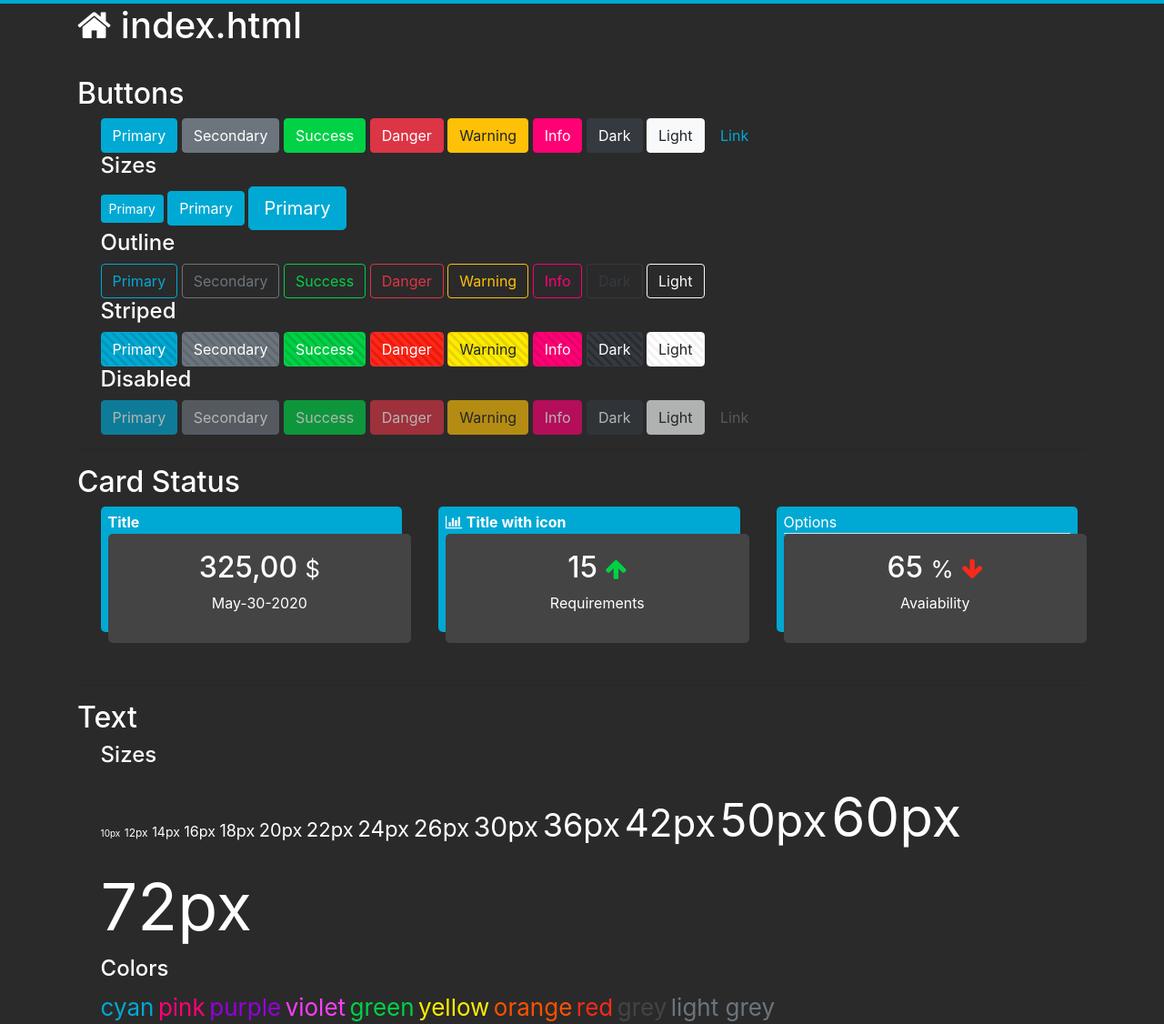
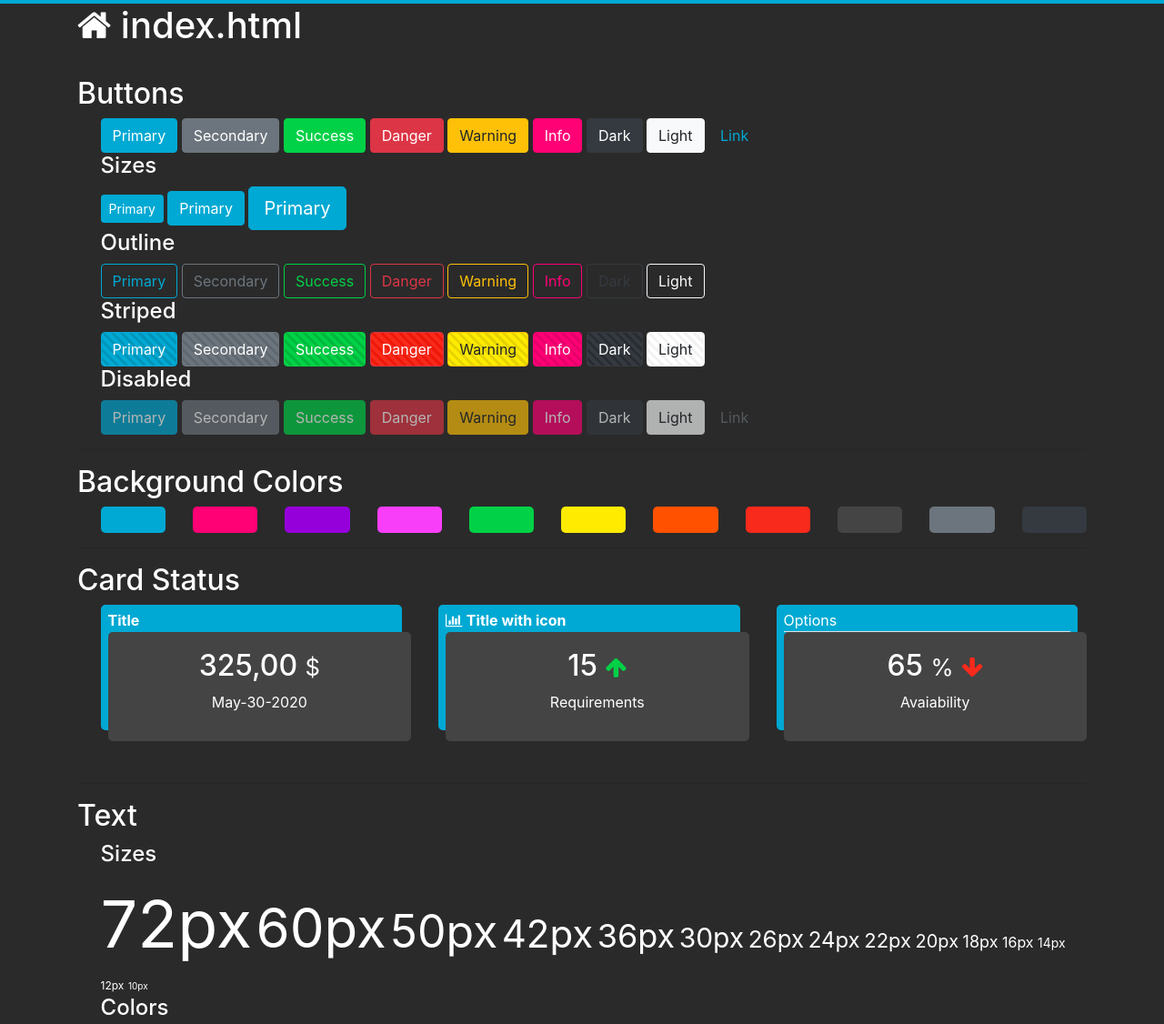
Before and after one commit to elixneto/ConscientStyle, a website: page src/index.html in a window 1280 px wide. Shown: the top 1126 px of the page at 91% size. Drawn offline with Linux system fonts and the light colour scheme.

Commit message:
background colors & reordering

```diff
--- a/src/index.html
+++ b/src/index.html
@@ -74,6 +74,69 @@
             <button class="btn btn-link" disabled>Link</button>
         </div>
 
+    </section>
+    <hr />
+
+    <section>
+        <h2>Background Colors</h2>
+
+        <div class="row">
+            <div class="col">
+                <div class="cs-card cs-bg-cyan">
+                    &nbsp;
+                </div>
+            </div>
+            <div class="col">
+                <div class="cs-card cs-bg-pink">
+                    &nbsp;
+                </div>
+            </div>
+            <div class="col">
+                <div class="cs-card cs-bg-purple">
+                    &nbsp;
+                </div>
+            </div>
+            <div class="col">
+                <div class="cs-card cs-bg-violet">
+                    &nbsp;
+                </div>
+            </div>
+            <div class="col">
+                <div class="cs-card cs-bg-green">
+                    &nbsp;
+                </div>
+            </div>
+            <div class="col">
+                <div class="cs-card cs-bg-yellow">
+                    &nbsp;
+                </div>
+            </div>
+            <div class="col">
+                <div class="cs-card cs-bg-orange">
+                    &nbsp;
+                </div>
+            </div>
+            <div class="col">
+                <div class="cs-card cs-bg-red">
+                    &nbsp;
+                </div>
+            </div>
+            <div class="col">
+                <div class="cs-card cs-bg-grey">
+                    &nbsp;
+                </div>
+            </div>
+            <div class="col">
+                <div class="cs-card cs-bg-light-grey">
+                    &nbsp;
+                </div>
+            </div>
+            <div class="col">
+                <div class="cs-card cs-bg-dark-grey">
+                    &nbsp;
+                </div>
+            </div>
+        </div>
     </section>
     <hr />
 
@@ -170,21 +233,21 @@
 
         <div>
             <h4>Sizes</h4>
+            <span class="cs-text-72">72px</span>
+            <span class="cs-text-60">60px</span>
+            <span class="cs-text-50">50px</span>
+            <span class="cs-text-42">42px</span>
+            <span class="cs-text-36">36px</span>
+            <span class="cs-text-30">30px</span>
+            <span class="cs-text-26">26px</span>
+            <span class="cs-text-24">24px</span>
+            <span class="cs-text-22">22px</span>
+            <span class="cs-text-20">20px</span>
+            <span class="cs-text-18">18px</span>
+            <span class="cs-text-16">16px</span>
+            <span class="cs-text-14">14px</span>
+            <span class="cs-text-12">12px</span>
             <span class="cs-text-10">10px</span>
-            <span class="cs-text-12">12px</span>
-            <span class="cs-text-14">14px</span>
-            <span class="cs-text-16">16px</span>
-            <span class="cs-text-18">18px</span>
-            <span class="cs-text-20">20px</span>
-            <span class="cs-text-22">22px</span>
-            <span class="cs-text-24">24px</span>
-            <span class="cs-text-26">26px</span>
-            <span class="cs-text-30">30px</span>
-            <span class="cs-text-36">36px</span>
-            <span class="cs-text-42">42px</span>
-            <span class="cs-text-50">50px</span>
-            <span class="cs-text-60">60px</span>
-            <span class="cs-text-72">72px</span>
         </div>
 
         <div>
@@ -201,6 +264,7 @@
             <span class="cs-text-26 cs-text-light-grey">light grey</span>
         </div>
         <div>
+            <p></p>
             <h4>Rainbow</h4>
 
             <p class="cs-text-rainbow">
```
